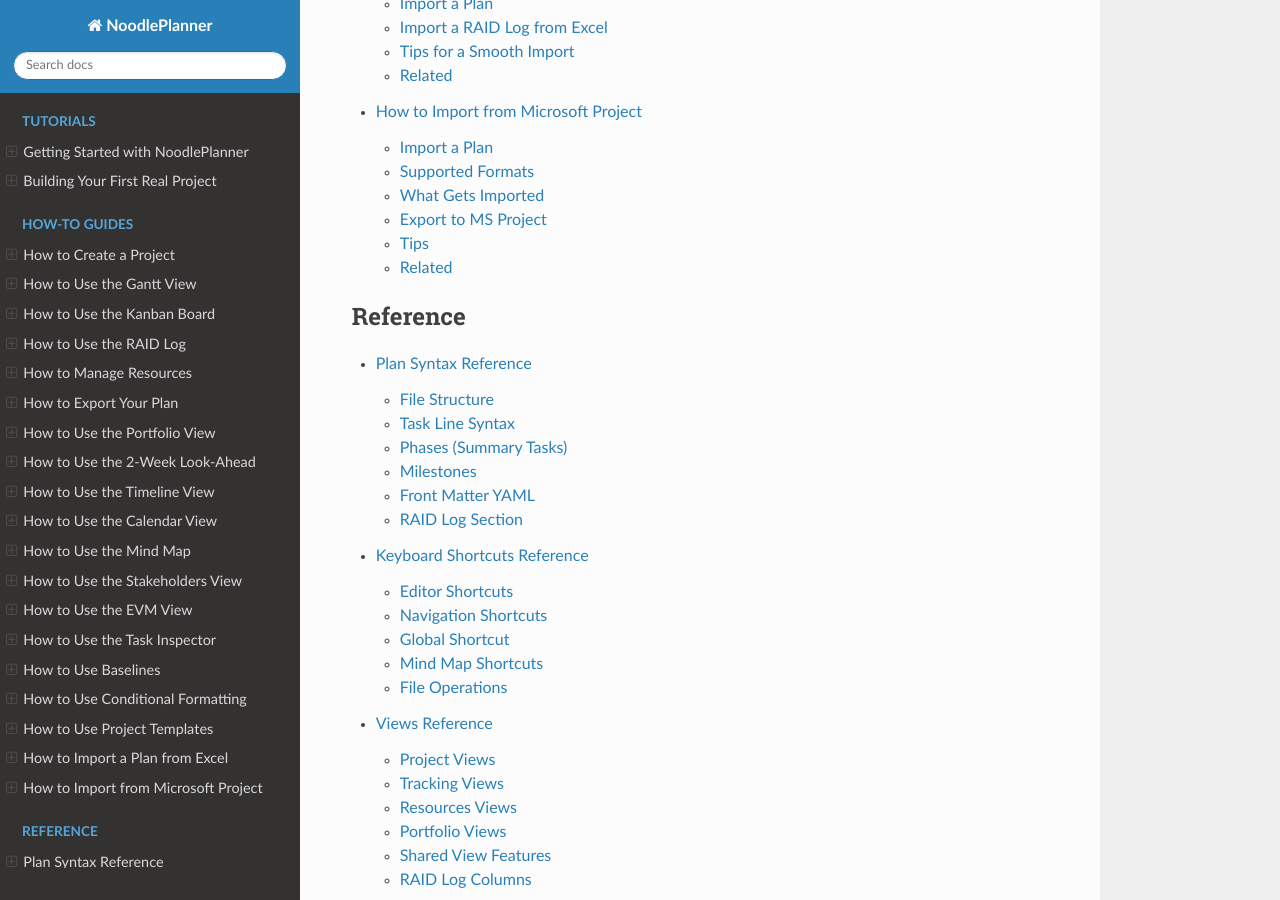
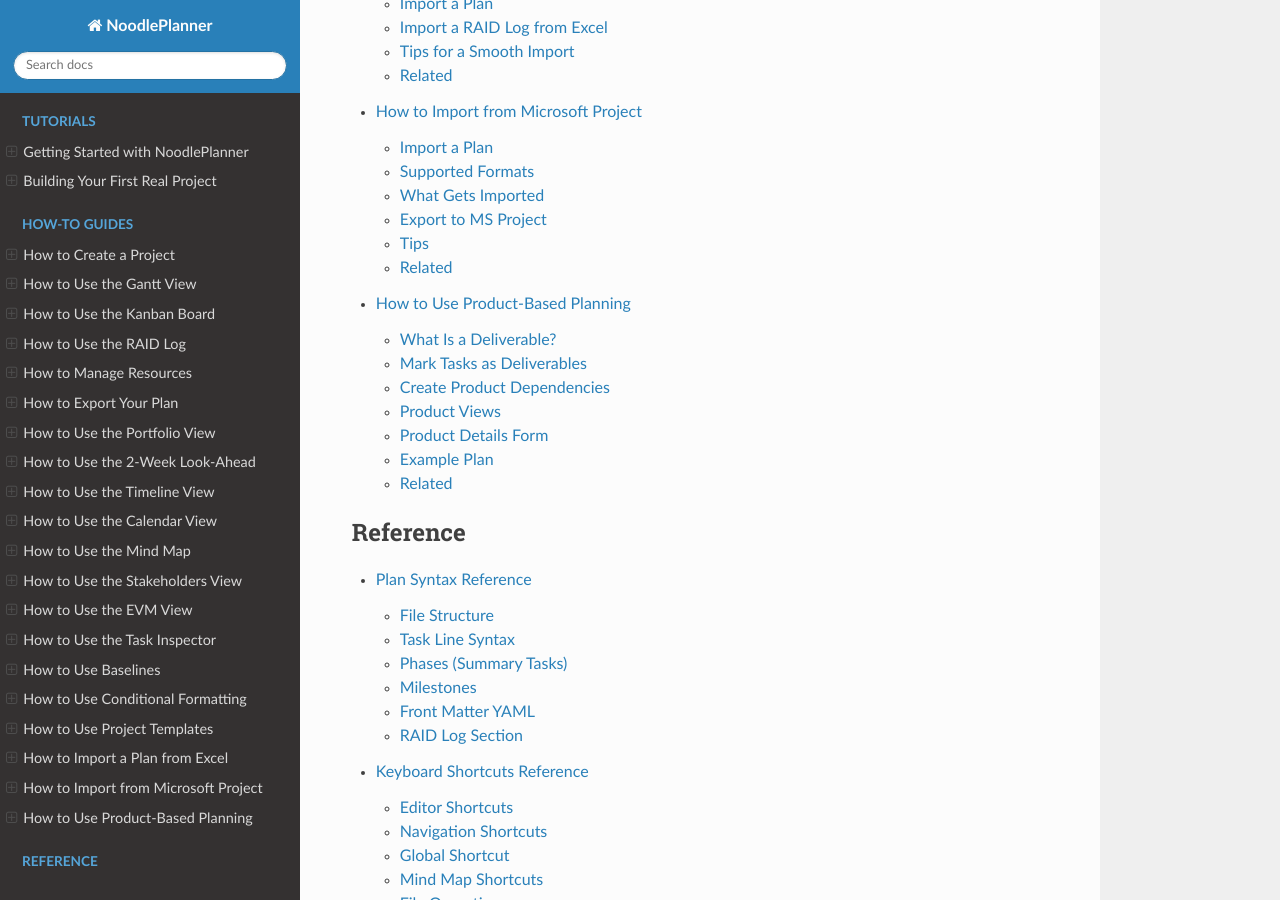
Before and after one commit to kevinmcaleer/noodleplanner, a Sphinx documentation site: the page built from docs/index.rst, in a window 1280 px wide and 900 px high, scrolled down 4296 px. Built offline with Sphinx 7.4.7 and the Read the Docs theme 3.1.0, drawn with Linux system fonts in a browser that asks for light colours; part of the change alters nothing that is shown.

Commit message:
docs: add documentation for deliverables/product planning feature
Add $name deliverable token to the plan syntax reference alongside
existing tokens. Create a new how-to guide covering product-based
planning, deliverable marking, product dependencies, the three
product views (PBS, Deliverables Matrix, Product Flow), and the
Product Details form. Add the guide to the docs index.

Co-Authored-By: Claude Opus 4.6 (1M context) <noreply@anthropic.com>

```diff
--- /dev/null
+++ b/docs/how-to/product-planning.rst
@@ -0,0 +1,116 @@
+How to Use Product-Based Planning
+==================================
+
+Product-based planning lets you organise your project around the things it delivers rather than just the work required. Each deliverable is marked with a ``$name`` token, giving you dedicated views for tracking products, their dependencies, and their status.
+
+What Is a Deliverable?
+-----------------------
+
+A deliverable (also called a product) is a tangible output of your project — a document, a component, a release, or any other concrete result. In NoodlePlanner, you mark a task as a deliverable by adding a ``$name`` token to the task line.
+
+Mark Tasks as Deliverables
+---------------------------
+
+Add a ``$name`` token to any task to turn it into a deliverable:
+
+.. code-block:: text
+
+   Aircraft Assembly
+     Fuselage $fuselage @structures 8w
+     Wings $wings @structures 6w
+     Avionics $avionics @electronics 4w
+     Landing Gear $landing-gear @mechanical 3w
+
+The ``$`` prefix followed by a short identifier is all that is needed. The identifier is used when referencing the deliverable in dependencies and in the product views.
+
+Create Product Dependencies
+-----------------------------
+
+Use ``[depends $product]`` to declare that one deliverable depends on another:
+
+.. code-block:: text
+
+   Aircraft Assembly
+     Fuselage $fuselage @structures 8w
+     Wings $wings @structures 6w [depends $fuselage]
+     Avionics $avionics @electronics 4w [depends $fuselage]
+     Final Assembly $final-assembly @integration 2w [depends $wings, $avionics, $landing-gear]
+     Landing Gear $landing-gear @mechanical 3w
+
+Product dependencies work just like task-name dependencies: the dependent task cannot start until all referenced deliverables are complete. You can mix product dependencies with regular task-name dependencies in the same ``[depends ...]`` block.
+
+Product Views
+--------------
+
+Once you have deliverables defined, three dedicated views become available.
+
+Product Breakdown Structure (PBS)
+~~~~~~~~~~~~~~~~~~~~~~~~~~~~~~~~~~
+
+The PBS view displays a hierarchical tree of all deliverables in the project. It shows how products relate to each other and which phase they belong to. Use it to verify that every required deliverable has been identified.
+
+Deliverables Matrix
+~~~~~~~~~~~~~~~~~~~~
+
+The Deliverables Matrix shows each deliverable alongside its assigned resource, status, and key dates in a tabular format. It is a quick way to see which products are on track and which need attention.
+
+Product Flow
+~~~~~~~~~~~~~
+
+The Product Flow view renders the dependency graph between deliverables as a directed diagram. Arrows show the order in which products must be completed. This view is useful for identifying the critical path through your deliverables and spotting bottlenecks.
+
+Product Details Form
+---------------------
+
+Click on any deliverable in a product view to open the **Product Details** form. The form shows:
+
+- The deliverable name and identifier
+- Assigned resources
+- Start and finish dates
+- Current progress
+- Upstream and downstream product dependencies
+- Associated comments and notes
+
+Use the form to review or update a deliverable without switching back to the plan text.
+
+Example Plan
+-------------
+
+Below is a complete example showing deliverables with a product hierarchy and dependencies:
+
+.. code-block:: text
+
+   ---
+   Title: Satellite Launch Programme
+   Resources:
+     - propulsion
+     - payload
+     - ground-systems
+     - integration
+   ---
+
+   Propulsion Module
+     Engine Design $engine @propulsion 12w
+     Fuel System $fuel-system @propulsion 8w [depends $engine]
+     Propulsion Testing $prop-test @propulsion 4w [depends $fuel-system]
+
+   Payload Module
+     Instrument Package $instruments @payload 10w
+     Communications Array $comms @payload 6w
+     Payload Integration $payload-int @payload 3w [depends $instruments, $comms]
+
+   Ground Systems
+     Launch Pad Preparation $launch-pad @ground-systems 16w
+     Mission Control Software $mission-sw @ground-systems 12w
+
+   Final Integration
+     Vehicle Assembly $vehicle @integration 4w [depends $prop-test, $payload-int]
+     Launch Rehearsal $rehearsal @integration 2w [depends $vehicle, $launch-pad, $mission-sw]
+     Launch 0d [depends $rehearsal]
+
+Related
+--------
+
+- :doc:`../reference/plan-syntax` — full syntax reference including the ``$name`` token
+- :doc:`use-the-gantt-view` — Gantt view guide
+- :doc:`../reference/views` — overview of all views
--- a/docs/index.rst
+++ b/docs/index.rst
@@ -33,6 +33,7 @@ Welcome to NoodlePlanner — a powerful project planning tool that converts natu
    how-to/use-project-templates
    how-to/import-from-excel
    how-to/import-from-ms-project
+   how-to/product-planning
 
 .. toctree::
    :maxdepth: 2
--- a/docs/reference/plan-syntax.rst
+++ b/docs/reference/plan-syntax.rst
@@ -27,7 +27,7 @@ A task line takes the form:
 
 .. code-block:: text
 
-   [*] Task Name [@resource...] [duration] [progress] [date] ["comment"] [depends...]
+   [*] Task Name [$product] [@resource...] [duration] [progress] [date] ["comment"] [depends...]
 
 All fields except the task name are optional and can appear in any order.
 
@@ -124,6 +124,26 @@ Use ``!"note"`` for a comment that is prominently flagged:
 
    Task A @alice 3d !"High priority deliverable"
 
+Deliverables (Products)
+~~~~~~~~~~~~~~~~~~~~~~~~
+
+Mark a task as a deliverable or product with the ``$`` prefix:
+
+.. code-block:: text
+
+   Fuselage $fuselage @team-a 4w
+   Avionics $avionics @team-b 3w
+
+The ``$name`` token assigns a product identifier to the task. This enables product-based planning views such as the Product Breakdown Structure, Deliverables Matrix, and Product Flow.
+
+Product-level dependencies are created by referencing a ``$name`` in a ``[depends ...]`` block:
+
+.. code-block:: text
+
+   Avionics $avionics [depends $fuselage]
+
+This means the Avionics task cannot start until the Fuselage deliverable is complete.
+
 Dependencies
 ~~~~~~~~~~~~~
 
```
